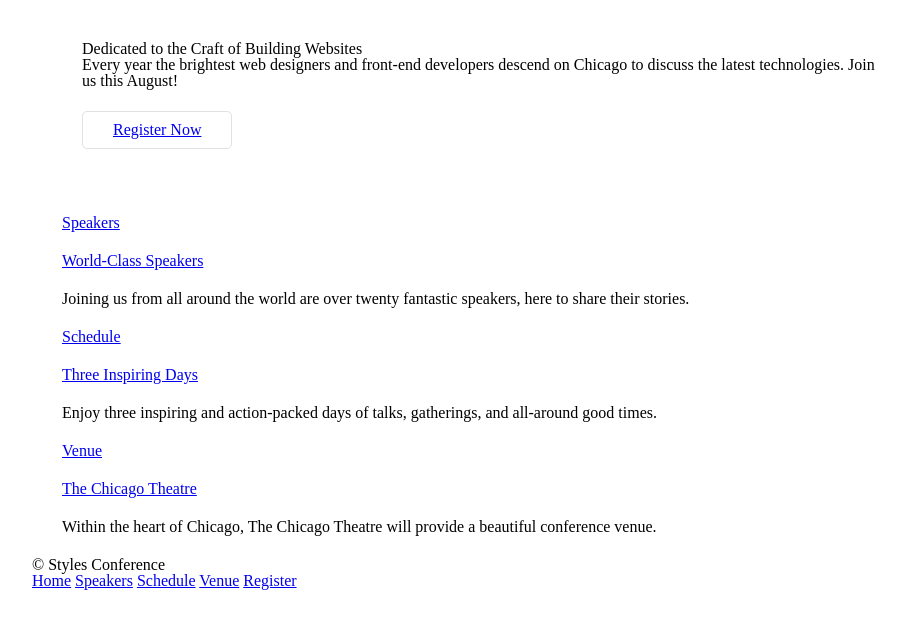
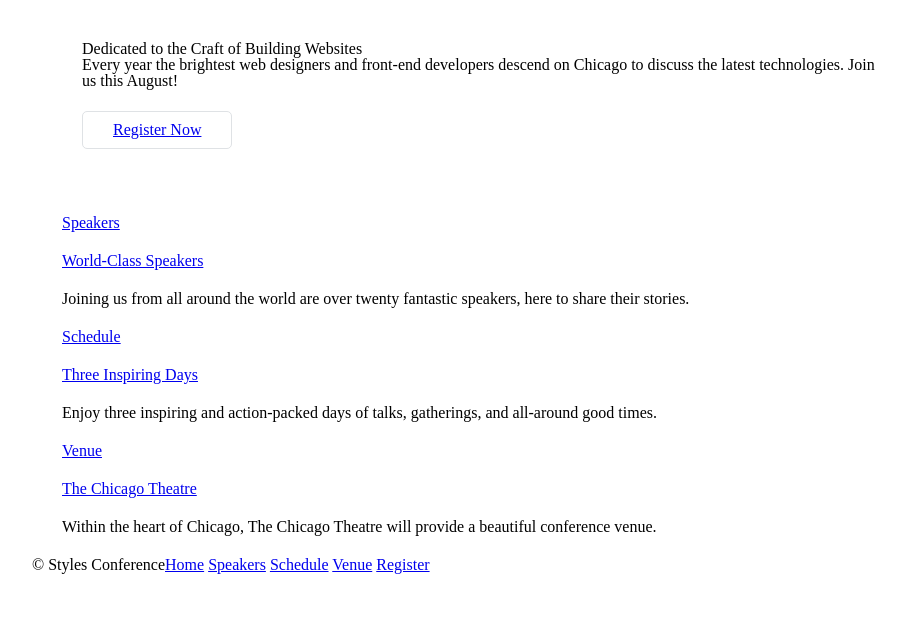
Before and after one commit to himynameismoose/html_css, a plain HTML site: page styles- conference/index.html in a window 1280 px wide. Shown: the part 101-730 px from the top of the page, without its empty margins (158-1063 px from the left). Drawn offline with Linux system fonts and the light colour scheme.

Commit message:
add primary-footer class

```diff
--- a/styles- conference/assets/stylesheets/main.css
+++ b/styles- conference/assets/stylesheets/main.css
@@ -134,3 +134,13 @@ h1, h3, h4, h5, p {
   padding: 40px 0 22px 0;
   float: left;
 }
+
+/*
+  ========================================
+  Primary footer
+  ========================================
+*/
+
+.primary-footer small {
+  float: left;
+}
--- a/styles- conference/index.html
+++ b/styles- conference/index.html
@@ -57,7 +57,7 @@
         </section>
     </section>
 
-    <footer class="container">
+    <footer class="primary-footer container group">
         <small>&copy; Styles Conference</small>
 
         <nav>
```
